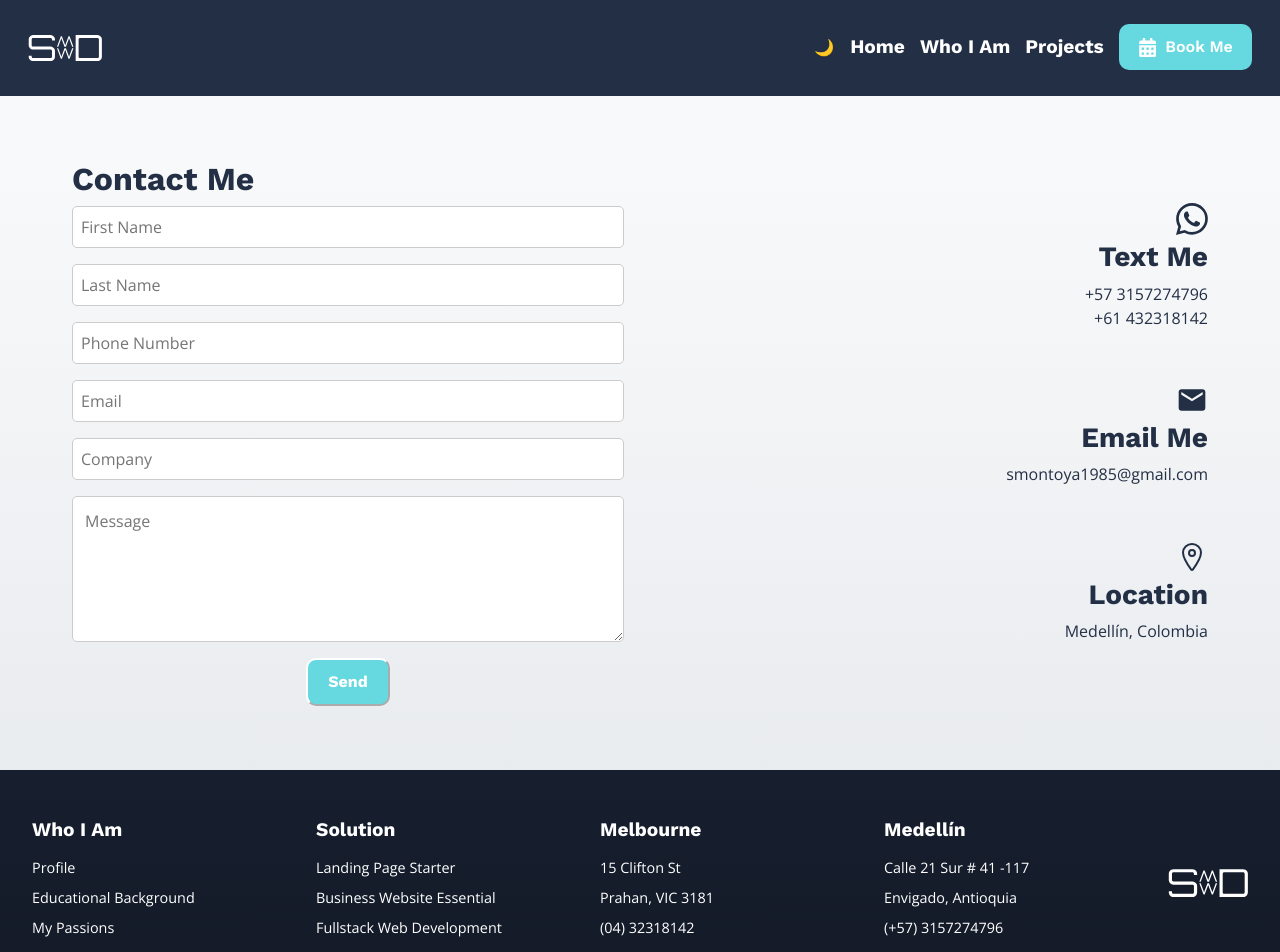
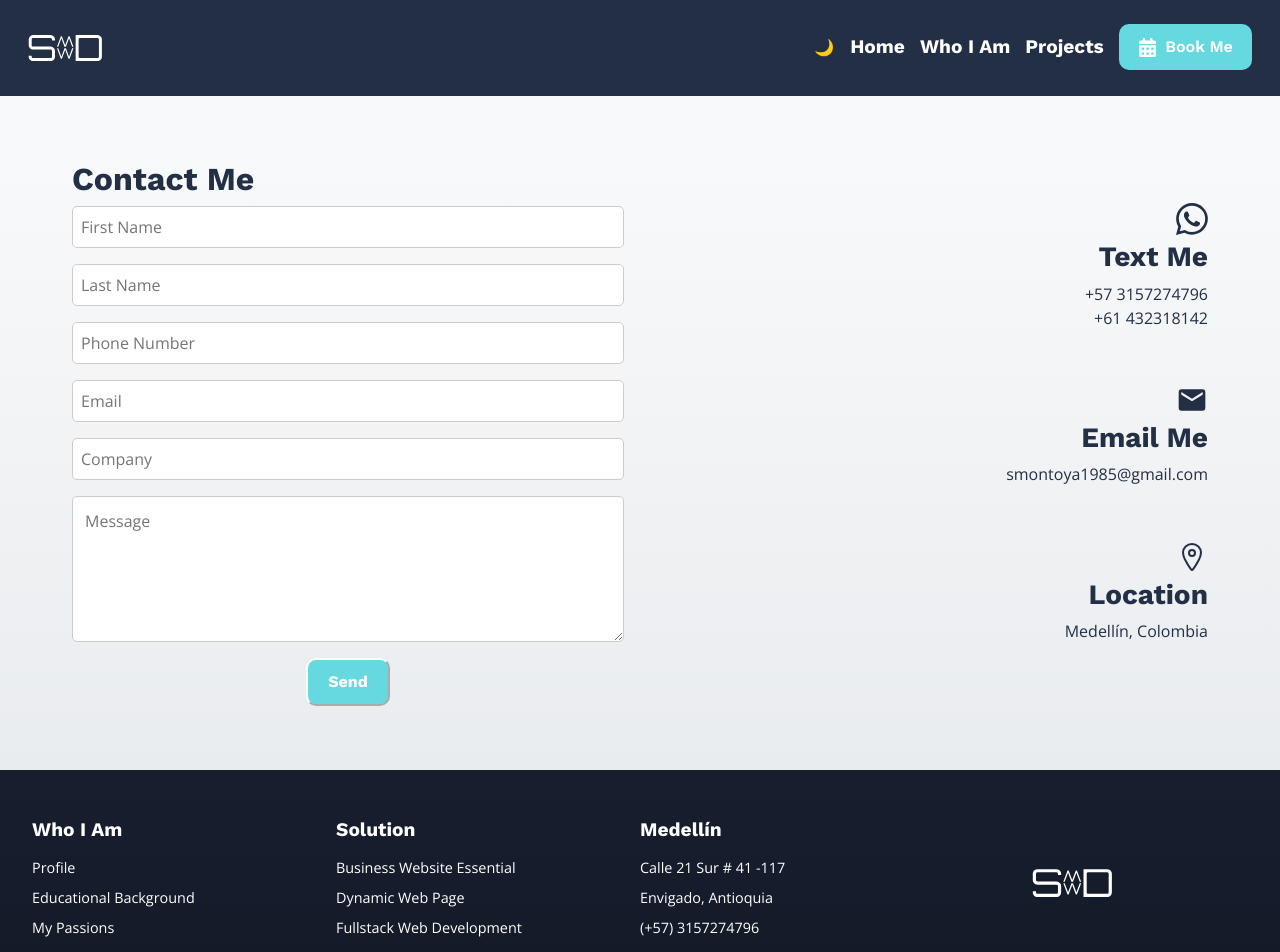
Before and after one commit to SmgColom/myportfolio, a React (Vite) app: page /ContactMe in a window 1280 px wide. Shown: the top 952 px of the page. Built offline with nearby package versions, Linux system fonts and the light colour scheme.

Commit message:
ajuste footer

```diff
--- a/src/components/layout/Footer.jsx
+++ b/src/components/layout/Footer.jsx
@@ -143,16 +143,9 @@ export default function Footer({ isLightMode }) {
 
         <FooterSection>
           <h4>Solution</h4>
-          <a href="/projects#project-1">Landing Page Starter</a>
-          <a href="/projects#project-2">Business Website Essential</a>
+          <a href="/projects#project-1">Business Website Essential</a>
+          <a href="/projects#project-2">Dynamic Web Page</a>
           <a href="/projects#project-3">Fullstack Web Development</a>
-        </FooterSection>
-
-        <FooterSection>
-          <h4>Melbourne</h4>
-          <p>15 Clifton St</p>
-          <p>Prahan, VIC 3181</p>
-          <p>(04) 32318142</p>
         </FooterSection>
 
         <FooterSection>
```
Also changed, not shown: 1 other file (tests, documents, lock files or other folders).
